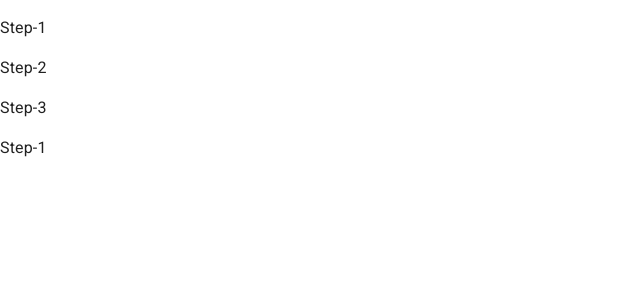
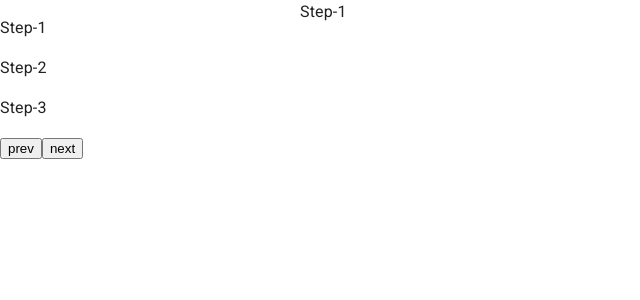
Before and after one commit to emilsultanov/react-multi-step-form, a React (Create React App) app: page / in a window 1280 px wide. Shown: the top 300 px of the page, without its empty margins (0-640 px from the left). Built offline with nearby package versions, Linux system fonts and the light colour scheme.

Commit message:
Integrate yup with react-hook-form to validate forms

```diff
--- a/src/App.tsx
+++ b/src/App.tsx
@@ -1,6 +1,9 @@
 import React from 'react';
 import {Box} from "@mui/material";
 import {MultiStepForm, StepProps} from "./components/MultiStepForm";
+import {FormProvider, useForm} from "react-hook-form";
+
+import * as yup from 'yup'
 
 
 const initialData = {
@@ -11,6 +14,21 @@ const initialData = {
   username: '',
   experience: ''
 }
+
+const step_1_schema = yup.object({
+  firstName: yup.string().required('include firstname'),
+  lastname: yup.string().required('include lastname')
+});
+
+const step_2_schema = yup.object({
+  age: yup.number().required('include age'),
+  experience: yup.number().required('include experience')
+});
+
+const step_3_schema = yup.object({
+  email: yup.string().required('include email'),
+  username: yup.string().required('include username')
+});
 
 const Step1 = (props: any) => {
   return <div>Step-1</div>
@@ -27,15 +45,18 @@ const Step3 = (props: any) => {
 const steps: Array<StepProps> = [
   {
     label: 'Step-1',
-    step: Step1
+    step: Step1,
+    validationSchema: step_1_schema
   },
   {
     label: 'Step-2',
-    step: Step2
+    step: Step2,
+    validationSchema: step_2_schema
   },
   {
     label: 'Step-3',
-    step: Step3
+    step: Step3,
+    validationSchema: step_3_schema
   },
 ]
 
@@ -46,10 +67,10 @@ const steps: Array<StepProps> = [
 function App() {
   return (
     <Box className="app">
-      <MultiStepForm
-        steps={steps}
-        initialData={initialData}
-      />
+        <MultiStepForm
+          steps={steps}
+          initialData={initialData}
+        />
     </Box>
   );
 }
--- a/src/components/MultiStepForm.tsx
+++ b/src/components/MultiStepForm.tsx
@@ -1,30 +1,49 @@
 import {Box} from "@mui/material";
-import React, {ElementType, ReactComponentElement, ReactElement, ReactNode, useState} from "react";
+import React, {ElementType, useState} from "react";
+import {FormProvider, useForm} from "react-hook-form";
+import * as yup from 'yup'
+import {OptionalObjectSchema} from "yup/es/object";
+import {yupResolver} from "@hookform/resolvers/yup";
 
 export interface StepProps {
   label: string;
-  step: ElementType
+  step: ElementType;
+  validationSchema: any
 }
 
 export interface MultiStepFormProps<S, D> {
   steps: Array<S>,
-  initialData: D
+  defaultValues: D
 }
 
 
-export function MultiStepForm<S extends StepProps, D extends {}>({steps, initialData}: MultiStepFormProps<S, D>){
+export function MultiStepForm<S extends StepProps, D extends {}>({steps, defaultValues}: MultiStepFormProps<S, D>) {
   const [currentStepIndex, setCurrentStepIndex] = useState(0);
+
+  const methods = useForm({
+	 defaultValues,
+	 mode: 'onSubmit',
+	 resolver: yupResolver(steps[currentStepIndex].validationSchema)
+  });
 
   const CurrentStep = steps[currentStepIndex].step;
 
-  return(
-	 <Box>
-		<Box>
-		  <Box width={'300px'}>{steps?.map(step => <p key={step.label}>{step?.label}</p>)}</Box>
-		  <Box width={'700px'}>
-			 <CurrentStep />
+  return (
+	 <FormProvider {...methods}>
+		<form>
+		  <Box>
+			 <Box display={'flex'}>
+				<Box width={'300px'}>{steps?.map((step) => <p key={step.label}>{step?.label}</p>)}</Box>
+				<Box width={'700px'}>
+				  <CurrentStep/>
+				</Box>
+			 </Box>
+			 <Box>
+				<button>prev</button>
+				<button>next</button>
+			 </Box>
 		  </Box>
-		</Box>
-	 </Box>
+		</form>
+	 </FormProvider>
   )
 }
```
